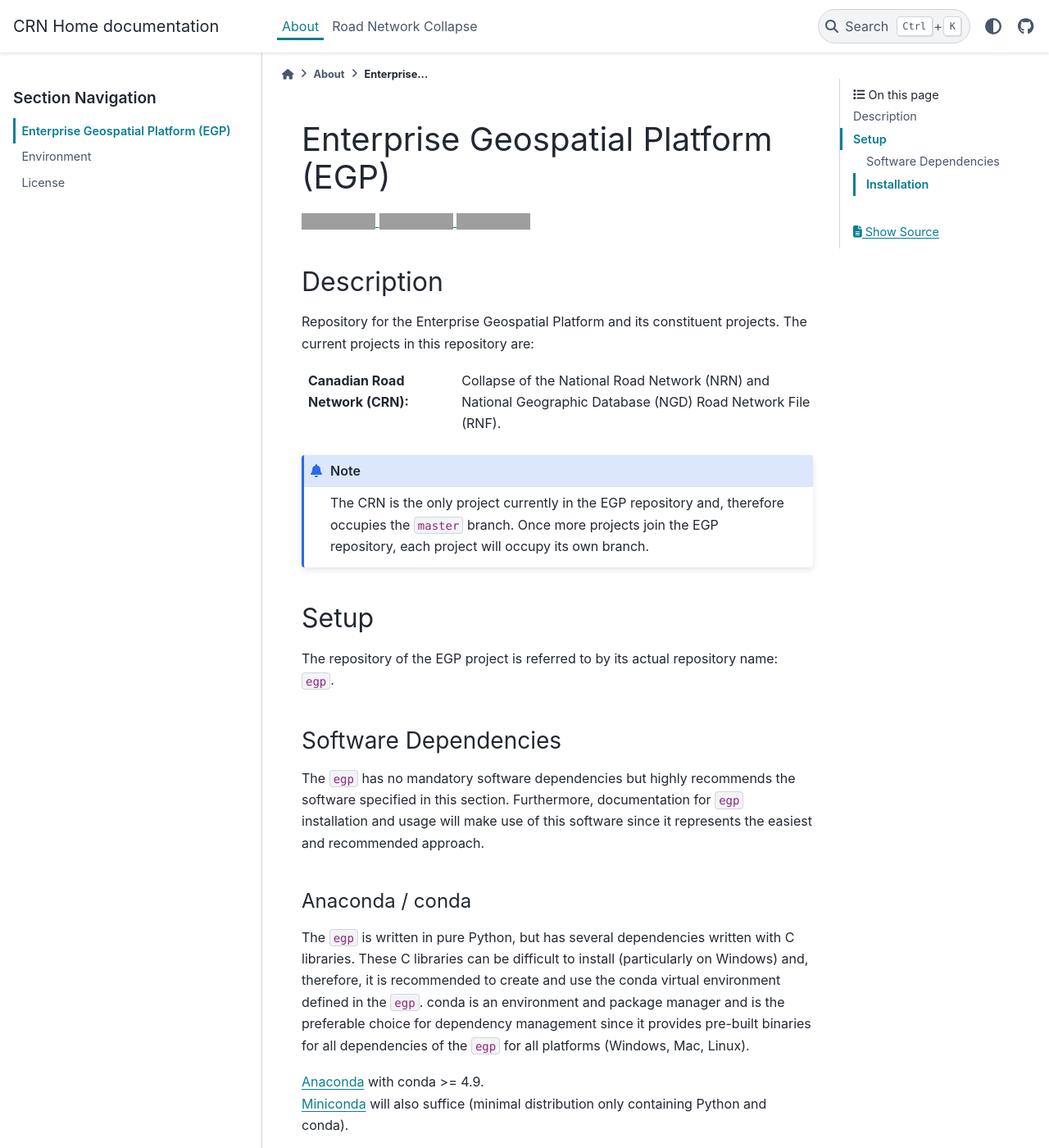
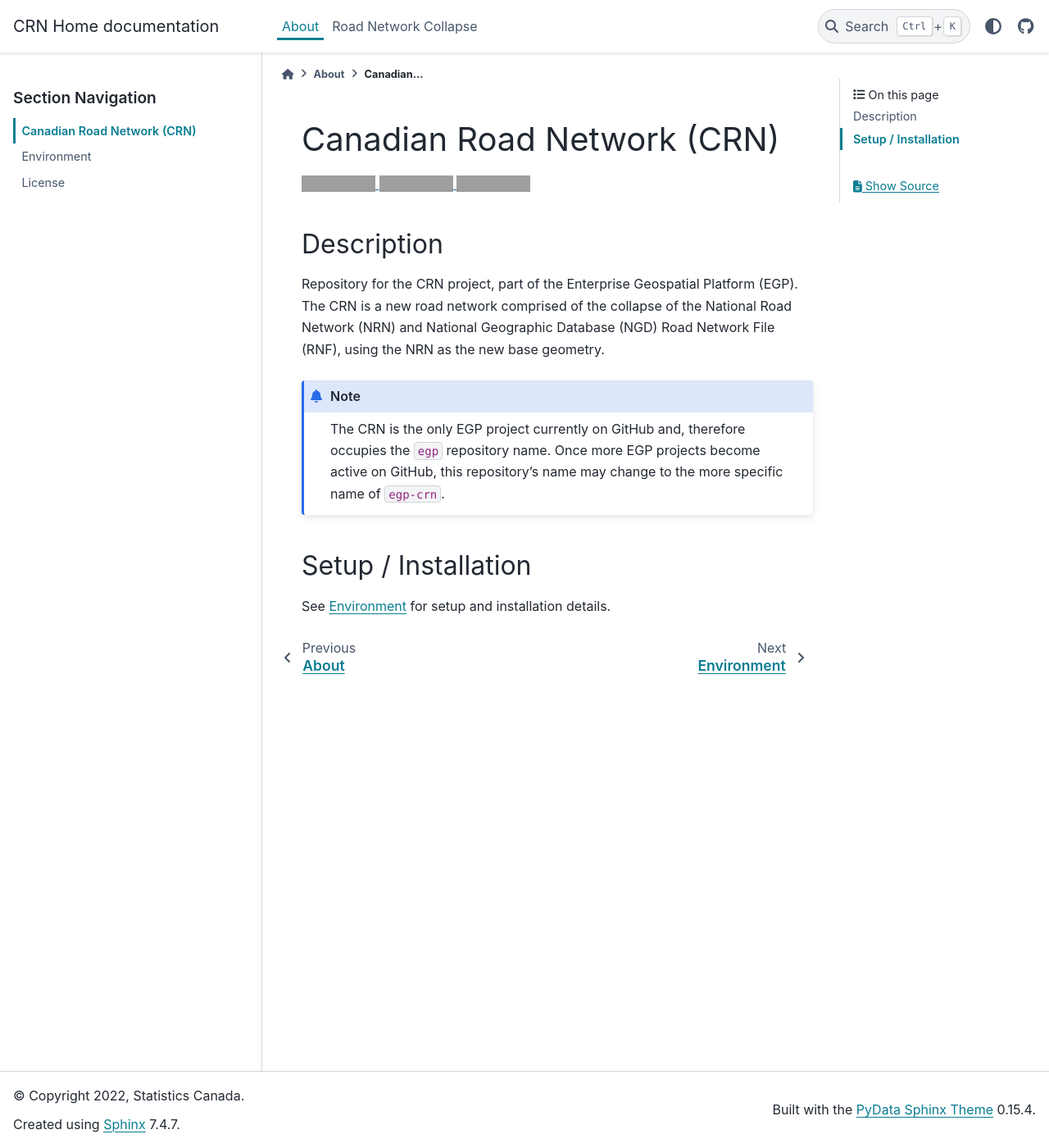
Before and after one commit to StatCan/egp-crn, a Sphinx documentation site: the page built from docs/source/about/about.rst, in a window 1280 px wide and 1400 px high. Shown: the whole window at 82% size. Built offline with Sphinx 7.4.7 and the PyData theme 0.15.4, drawn with Linux system fonts in a browser that asks for light colours; some of the changed text lies outside the part shown; grey boxes are pictures that could not be loaded.

Commit message:
[1] changed video reference path; [2] removed environment content from readme; [2] removed ipython and mynb content from environment.yml and conf.py.

```diff
--- a/README.rst
+++ b/README.rst
@@ -1,5 +1,5 @@
-Enterprise Geospatial Platform (EGP)
-====================================
+Canadian Road Network (CRN)
+===========================
 
 .. image:: https://img.shields.io/badge/Repository-egp-brightgreen.svg?style=flat-square&logo=github
    :target: https://github.com/StatCan/egp
@@ -11,60 +11,16 @@ Enterprise Geospatial Platform (EGP)
 Description
 -----------
 
-Repository for the Enterprise Geospatial Platform and its constituent projects. The current projects in this repository
-are:
-
-:Canadian Road Network (CRN): Collapse of the National Road Network (NRN) and National Geographic Database (NGD) Road
-                              Network File (RNF).
+Repository for the CRN project, part of the Enterprise Geospatial Platform (EGP). The CRN is a new road network
+comprised of the collapse of the National Road Network (NRN) and National Geographic Database (NGD) Road Network File
+(RNF), using the NRN as the new base geometry.
 
 .. admonition:: Note
 
-    The CRN is the only project currently in the EGP repository and, therefore occupies the ``master`` branch. Once
-    more projects join the EGP repository, each project will occupy its own branch.
+    The CRN is the only EGP project currently on GitHub and, therefore occupies the ``egp`` repository name. Once more
+    EGP projects become active on GitHub, this repository's name may change to the more specific name of ``egp-crn``.
 
-Setup
------
+Setup / Installation
+--------------------
 
-The repository of the EGP project is referred to by its actual repository name: ``egp``.
-
-Software Dependencies
-^^^^^^^^^^^^^^^^^^^^^
-
-The ``egp`` has no mandatory software dependencies but highly recommends the software specified in this section.
-Furthermore, documentation for ``egp`` installation and usage will make use of this software since it represents the
-easiest and recommended approach.
-
-Anaconda / conda
-""""""""""""""""
-
-The ``egp`` is written in pure Python, but has several dependencies written with C libraries. These C libraries can be
-difficult to install (particularly on Windows) and, therefore, it is recommended to create and use the conda virtual
-environment defined in the ``egp``. conda is an environment and package manager and is the preferable choice for
-dependency management since it provides pre-built binaries for all dependencies of the ``egp`` for all platforms
-(Windows, Mac, Linux).
-
-| `Anaconda <https://docs.anaconda.com/anaconda/install/>`_ with conda >= 4.9.
-| `Miniconda <https://docs.conda.io/en/latest/miniconda.html>`_ will also suffice (minimal distribution only containing
-  Python and conda).
-
-Git
-"""
-
-| `Git <https://git-scm.com/downloads>`_ is recommended for simpler repository installation and integration of updates.
-
-Installation
-^^^^^^^^^^^^
-
-Use the following steps to install the ``egp`` repository and conda environment:
-
-1. Install the repository.
-
-  a) Using Git::
-
-      git clone https://github.com/StatCan/egp.git
-
-  b) Manual install: Download and unzip the `repository <https://github.com/StatCan/egp>`_.
-
-2. Create the conda environment from the ``environment.yml`` file::
-
-    conda env create -f egp/environment.yml
+See :doc:`/source/about/environment` for setup and installation details.
--- a/docs/conf.py
+++ b/docs/conf.py
@@ -29,8 +29,6 @@ author = 'Statistics Canada'
 # extensions coming with Sphinx (named 'sphinx.ext.*') or your custom
 # ones.
 extensions = [
-    "IPython.sphinxext.ipython_console_highlighting",
-    "IPython.sphinxext.ipython_directive",
     "sphinx.ext.autosectionlabel",
 ]
 
--- a/docs/environment.yml
+++ b/docs/environment.yml
@@ -3,7 +3,6 @@ channels:
   - conda-forge
   - defaults
 dependencies:
-  - myst-nb=0.13.1
   - pydata-sphinx-theme=0.7.2
   - python=3.9.2
   - sphinx=3.5.1
--- a/docs/source/about.rst
+++ b/docs/source/about.rst
@@ -12,5 +12,5 @@ About
 
 .. container:: button
 
-    :doc:`About the EGP and CRN <about/about>` :doc:`Environment <about/environment>`
+    :doc:`About the CRN <about/about>` :doc:`Environment <about/environment>`
     :doc:`License <about/license>`
```
Also changed, not shown: docs/source/about/environment.rst (+15 -15 lines).
